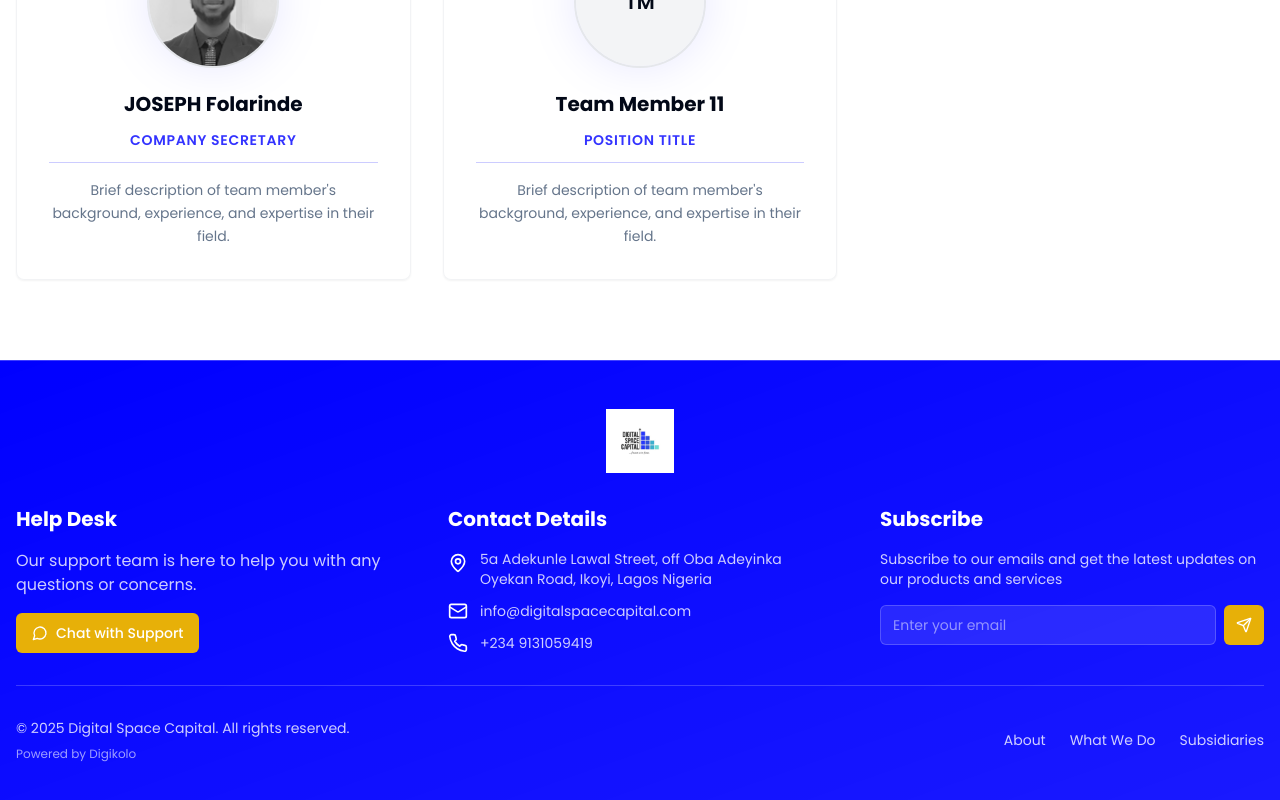
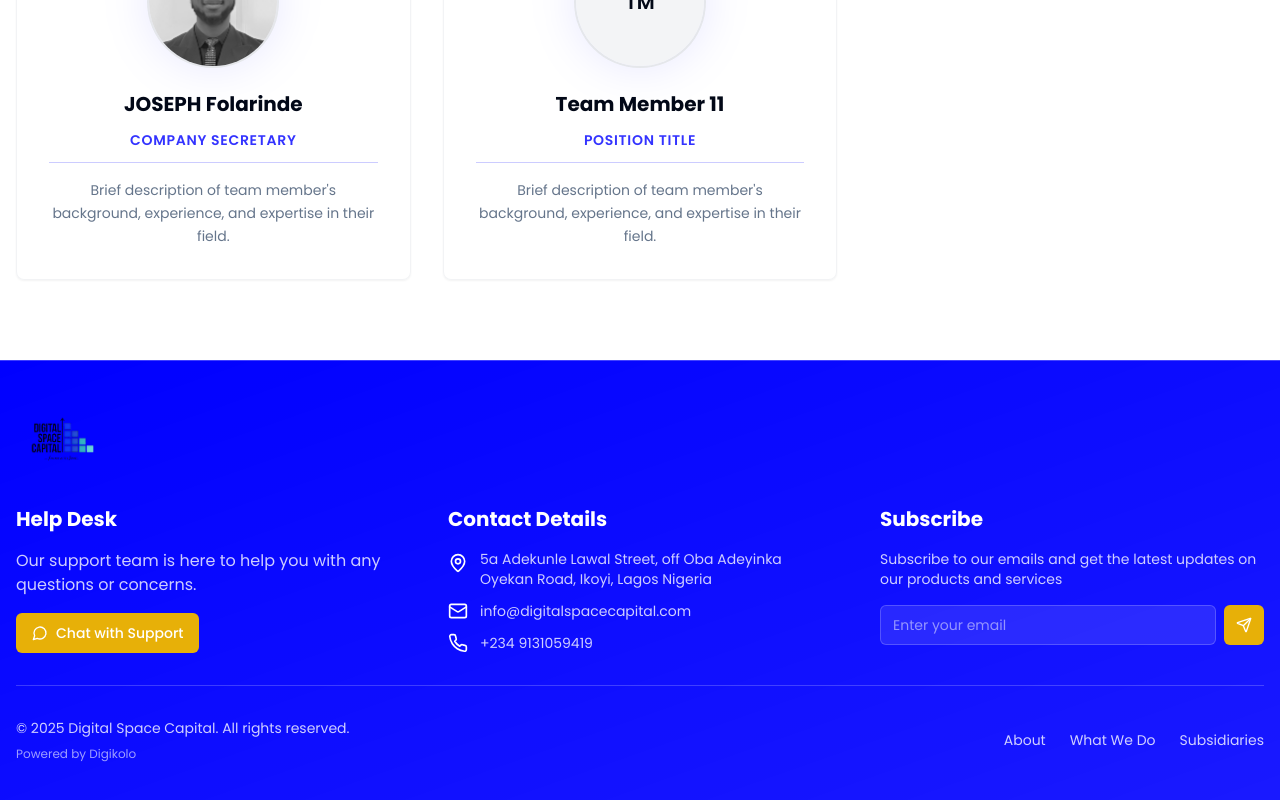
Before and after one commit to solomontiny/digitalspacecapital, a React (Vite) app: page /team in a window 1280 px wide. Shown: the part 2121-2921 px from the top of the page. Built offline with nearby package versions, Linux system fonts and the light colour scheme; the HTML template or start-up script is replaced by a standard one.

Commit message:
Update footer logo

```diff
--- a/src/components/Footer.tsx
+++ b/src/components/Footer.tsx
@@ -3,7 +3,7 @@ import { MapPin, Mail, Phone, Send, MessageCircle } from "lucide-react";
 import { Button } from "@/components/ui/button";
 import { Input } from "@/components/ui/input";
 import { useToast } from "@/hooks/use-toast";
-import logo from "@/assets/digital-space-capital-logo.png";
+import logo from "@/assets/digital-space-capital-logo-new.png";
 
 // Declare Zoho types
 declare global {
@@ -52,7 +52,7 @@ const Footer = () => {
     <footer className="bg-gradient-to-br from-primary via-primary/95 to-primary/90 border-t border-primary-foreground/20">
       <div className="container mx-auto px-4 py-12">
         {/* Logo Section */}
-        <div className="flex justify-center mb-8">
+        <div className="flex justify-start mb-8">
           <img
             src={logo}
             alt="Digital Space Capital Group Logo"
```
Also changed, not shown: src/assets/digital-space-capital-logo-new.png (added).
